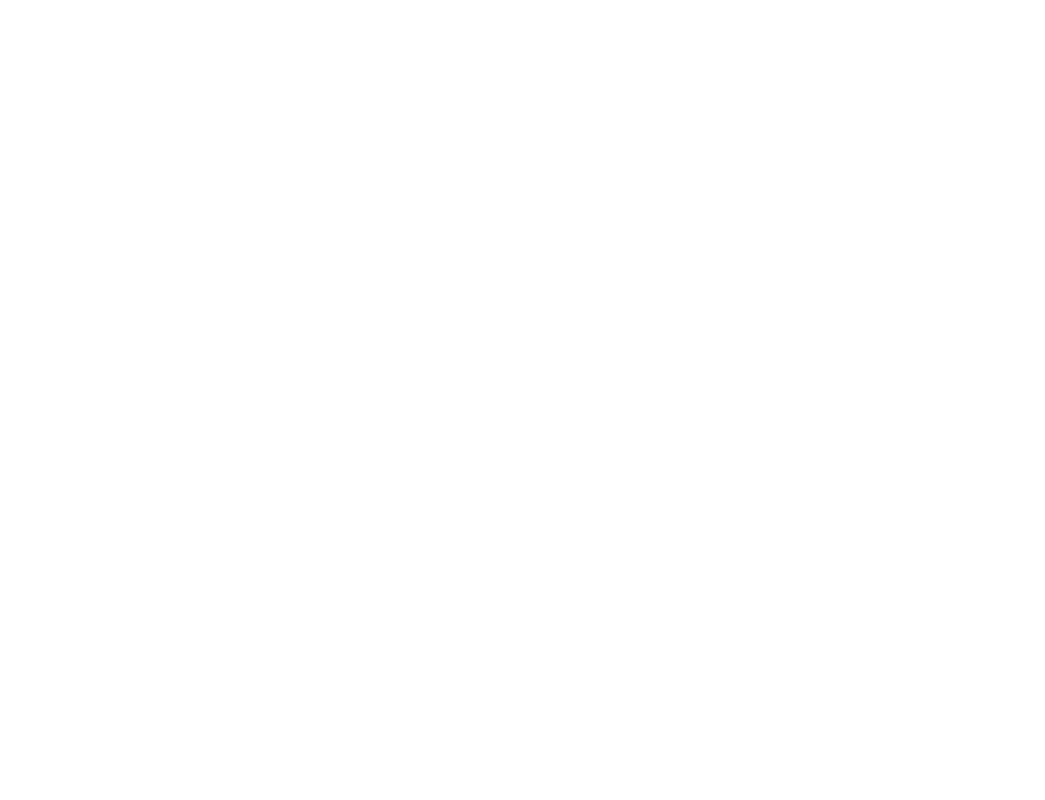
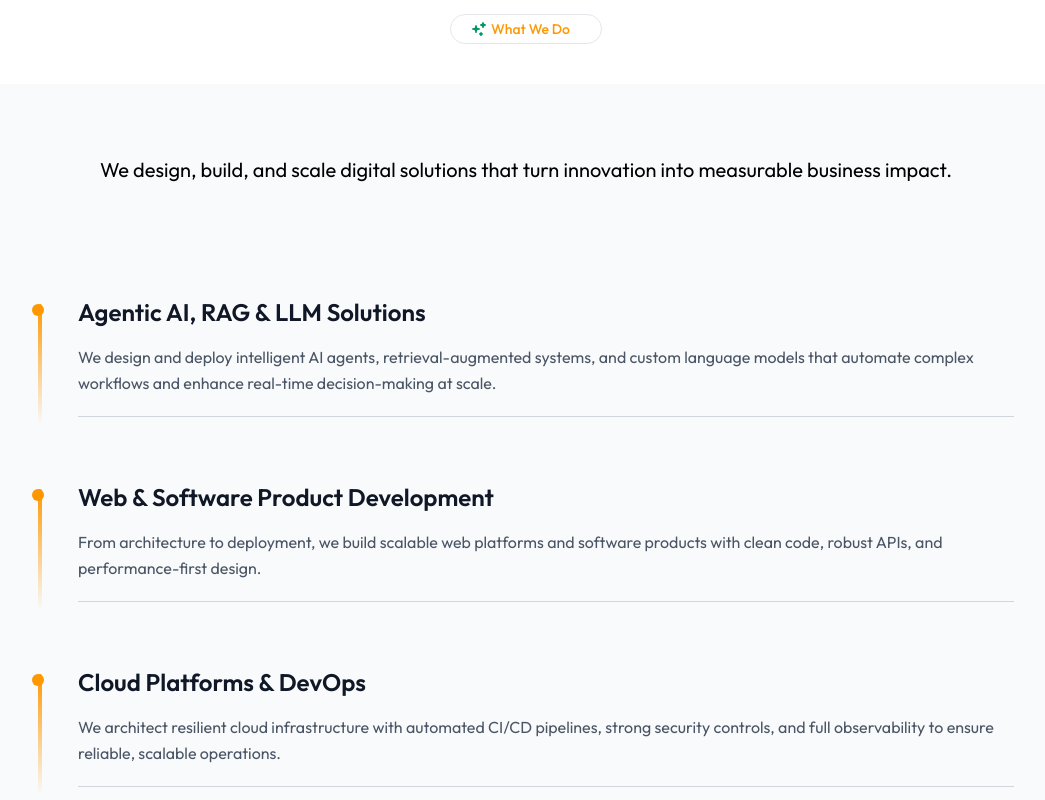
Before and after one commit to yashpal0502/LandmineSoft-Frontend-task, a React (Vite) app in the folder frontend/: page / in a window 1280 px wide. Shown: the part 1560-2360 px from the top of the page, without its empty margins (114-1159 px from the left). Before the commit the page ends 1574 px from the top, so only its background shows below. Built offline with nearby package versions, Linux system fonts and the light colour scheme.

Commit message:
Service Section page added

```diff
--- /dev/null
+++ b/frontend/src/components/home/ServicesSection.jsx
@@ -0,0 +1,85 @@
+import React from "react";
+
+const services = [
+  {
+    title: "Agentic AI, RAG & LLM Solutions",
+    description:
+      "We design and deploy intelligent AI agents, retrieval-augmented systems, and custom language models that automate complex workflows and enhance real-time decision-making at scale.",
+  },
+  {
+    title: "Web & Software Product Development",
+    description:
+      "From architecture to deployment, we build scalable web platforms and software products with clean code, robust APIs, and performance-first design.",
+  },
+  {
+    title: "Cloud Platforms & DevOps",
+    description:
+      "We architect resilient cloud infrastructure with automated CI/CD pipelines, strong security controls, and full observability to ensure reliable, scalable operations.",
+  },
+  {
+    title: "AI-Powered Analytics & Automation",
+    description:
+      "Transform your data into actionable intelligence with advanced analytics, ML pipelines, and automation systems that drive faster, smarter business decisions.",
+  },
+  {
+    title: "Mobile & Web App Experiences",
+    description:
+      "We create fast, intuitive web and mobile applications engineered for seamless performance, consistent design, and exceptional user experience across devices.",
+  },
+  {
+    title: "Architecture Consulting & Tech Strategy",
+    description:
+      "We guide your technology roadmap with strategic architecture planning, stack selection, and scalable system design tailored to long-term innovation and growth.",
+  },
+];
+
+const ServicesSection = () => {
+  return (
+    <div>
+      <div className="flex items-center border border-gray-200 rounded-full px-5 py-1 mx-auto text-sm w-38">
+        <span className="flex items-center gap-1 text-[#ff9800] font-medium">
+          <svg
+            width="16"
+            height="16"
+            viewBox="0 0 16 16"
+            fill="none"
+            xmlns="http://www.w3.org/2000/svg"
+          >
+            <path
+              fill-rule="evenodd"
+              clip-rule="evenodd"
+              d="M5 4a.75.75 0 0 1 .738.616l.252 1.388A1.25 1.25 0 0 0 6.996 7.01l1.388.252a.75.75 0 0 1 0 1.476l-1.388.252A1.25 1.25 0 0 0 5.99 9.996l-.252 1.388a.75.75 0 0 1-1.476 0L4.01 9.996A1.25 1.25 0 0 0 3.004 8.99l-1.388-.252a.75.75 0 0 1 0-1.476l1.388-.252A1.25 1.25 0 0 0 4.01 6.004l.252-1.388A.75.75 0 0 1 5 4m7-3a.75.75 0 0 1 .721.544l.195.682c.118.415.443.74.858.858l.682.195a.75.75 0 0 1 0 1.442l-.682.195a1.25 1.25 0 0 0-.858.858l-.195.682a.75.75 0 0 1-1.442 0l-.195-.682a1.25 1.25 0 0 0-.858-.858l-.682-.195a.75.75 0 0 1 0-1.442l.682-.195a1.25 1.25 0 0 0 .858-.858l.195-.682A.75.75 0 0 1 12 1m-2 10a.75.75 0 0 1 .728.568.97.97 0 0 0 .704.704.75.75 0 0 1 0 1.456.97.97 0 0 0-.704.704.75.75 0 0 1-1.456 0 .97.97 0 0 0-.704-.704.75.75 0 0 1 0-1.456.97.97 0 0 0 .704-.704A.75.75 0 0 1 10 11"
+              fill="#009966"
+            />
+          </svg>
+          What We Do
+        </span>
+      </div>
+
+      <div className="bg-gray-50 rounded-lg mt-10 py-10">
+        <p className="text-center text-xl px-6 mx-auto md:px-20 lg:px-27 py-5 md:py-8">
+          We design, build, and scale digital solutions that turn innovation
+          into measurable business impact.
+        </p>
+
+        <div className="mt-20 max-w-5xl mx-auto px-6 space-y-16">
+          {services.map((service, idx) => (
+            <div key={idx} className="relative pl-10 group">
+              <div className="absolute left-0 top-2 h-full w-1 bg-gradient-to-b from-[#ff9800] to-transparent rounded-full"></div>
+              <div className="absolute -left-[6px] top-2 w-3 h-3 bg-[#ff9800] rounded-full group-hover:scale-125 transition"></div>
+              <h3 className="text-2xl font-semibold text-gray-900 group-hover:text-emerald-600 transition">
+                {service.title}
+              </h3>
+              <p className="mt-4 pb-5 text-gray-600 leading-relaxed">
+                {service.description}
+              </p>
+              <hr className="text-gray-300" />
+            </div>
+          ))}
+        </div>
+      </div>
+    </div>
+  );
+};
+
+export default ServicesSection;
--- a/frontend/src/pages/Home.jsx
+++ b/frontend/src/pages/Home.jsx
@@ -1,12 +1,14 @@
 import React from "react";
 import Hero from "../components/home/Hero";
 import CompanyIntro from "../components/home/CompanyIntro";
+import ServicesSection from "../components/home/ServicesSection";
 
 const Home = () => {
   return (
     <>
       <Hero />
       <CompanyIntro />
+      <ServicesSection />
     </>
   );
 };
```
